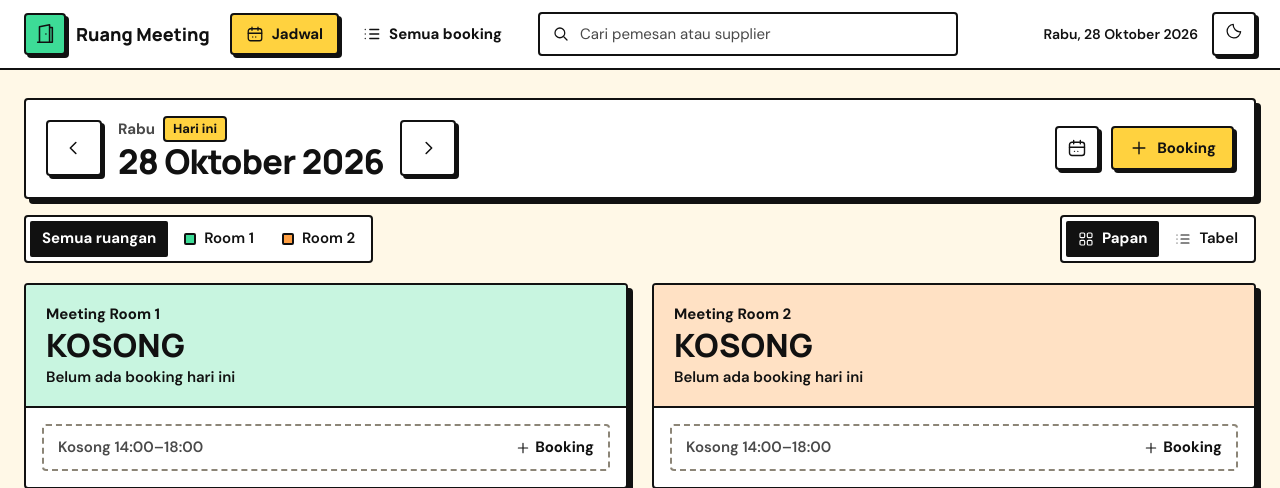
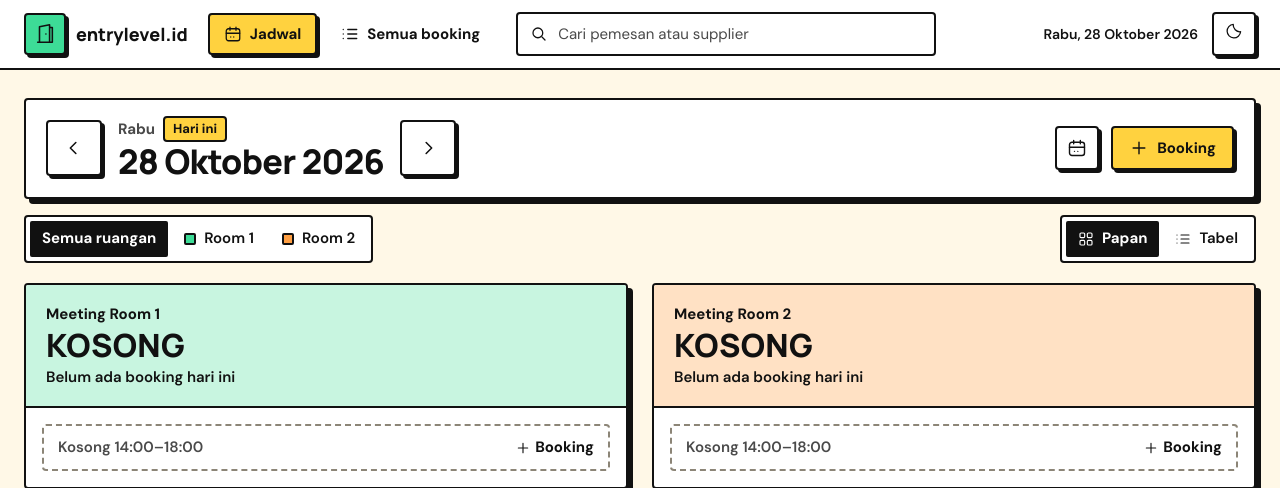
Before and after one commit to entrylevelid/meeting-room-booking, a Flask app: page / in a window 1280 px wide. Shown: the top 488 px of the page. Run offline with Flask 3, Linux system fonts and the light colour scheme.

Commit message:
Ganti nama aplikasi dan pemilik menjadi entrylevel.id

```diff
--- a/templates/base.html
+++ b/templates/base.html
@@ -5,7 +5,7 @@
     <meta charset="utf-8">
     <meta name="viewport" content="width=device-width, initial-scale=1">
     <meta name="theme-color" content="#fff8e7">
-    <title>{% block title %}Jadwal{% endblock %} · Ruang Meeting</title>
+    <title>{% block title %}Jadwal{% endblock %} · entrylevel.id</title>
     <script src="{{ url_for('static', filename='js/theme.js') }}"></script>
     <link rel="stylesheet" href="{{ url_for('static', filename='css/app.css') }}">
     <script src="{{ url_for('static', filename='js/app.js') }}" defer></script>
@@ -13,7 +13,7 @@
 <body>
 <a class="skip-link" href="#main">Langsung ke konten</a>
 <header class="topbar">
-    <a href="{{ url_for('index') }}" class="brand"><span class="brand-mark">{{ icon('door', 22) }}</span><span class="brand-text">Ruang Meeting</span></a>
+    <a href="{{ url_for('index') }}" class="brand"><span class="brand-mark">{{ icon('door', 22) }}</span><span class="brand-text">entrylevel.id</span></a>
     <nav class="nav" aria-label="Menu utama">
         <a href="{{ url_for('index') }}" class="nav-link {{ 'active' if scope|default('day') != 'all' else '' }}">{{ icon('calendar', 18) }}Jadwal</a>
         <a href="{{ url_for('index', scope='all', view='list') }}" class="nav-link {{ 'active' if scope|default('day') == 'all' else '' }}">{{ icon('list', 18) }}Semua booking</a>
```
